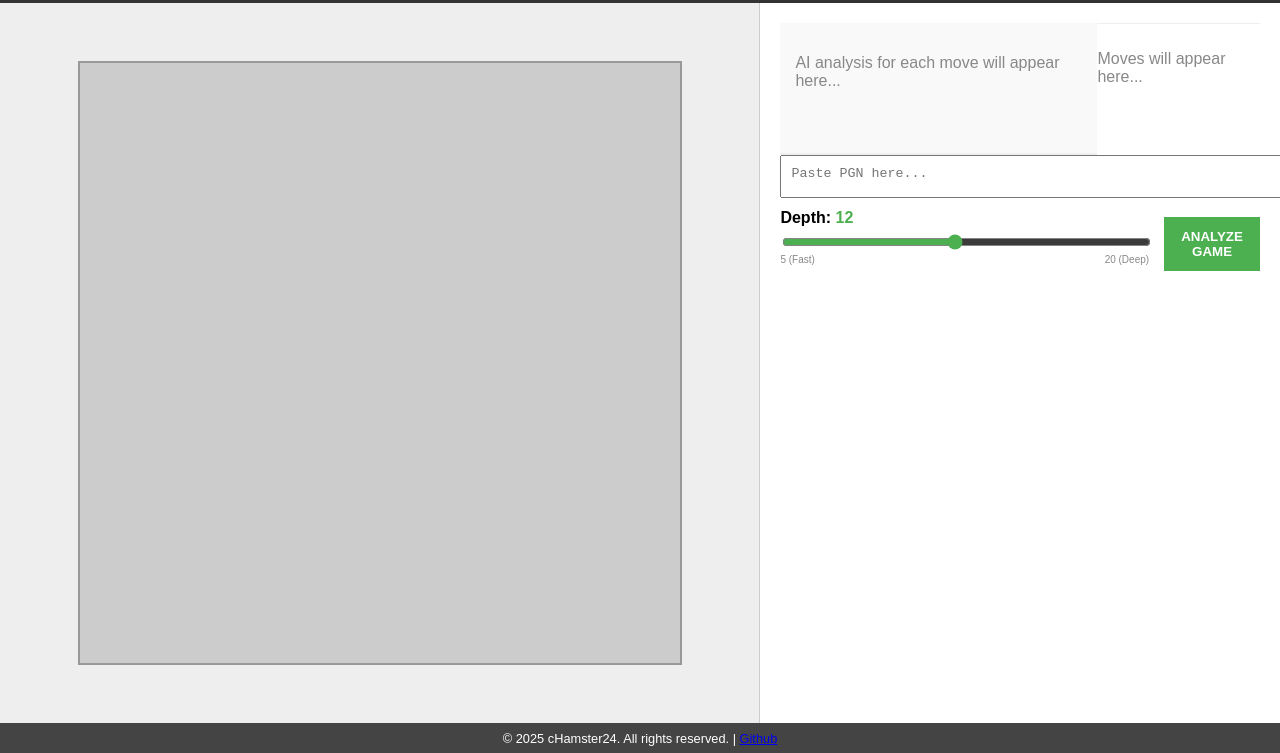
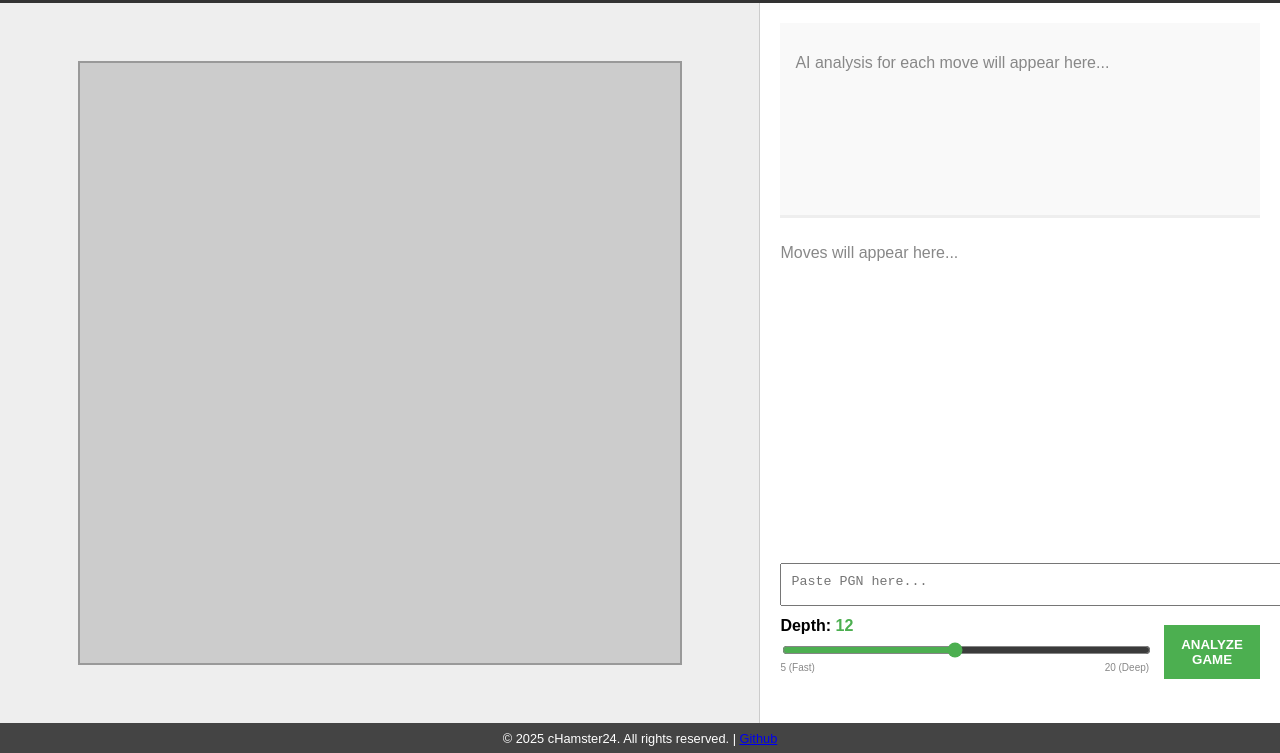
Before and after one commit to chamster24/chess-pgn-analysis, a plain HTML site: page index.html in a window 1280 px wide. Shown: the part 47-800 px from the top of the page. Drawn offline with Linux system fonts and the light colour scheme.

Commit message:
Update index.html

```diff
--- a/index.html
+++ b/index.html
@@ -19,7 +19,7 @@
 
     <div id="analysis-area" style="flex: 4; display: flex; flex-direction: column; padding: 20px; border-left: 1px solid #ccc; background: white;">
 
-	    <div id="results" style="display: flex; flex-direction: row;">
+		  <div id="results" style="display: flex; flex-direction: column; flex-grow: 1;">
         <div id="ai-review" style="height: 30%; min-height: 100px; padding: 15px; background: #f9f9f9; border-bottom: 2px solid #eee; overflow-y: auto;">
           <p style="color: #888;">AI analysis for each move will appear here...</p>
         </div>
```
